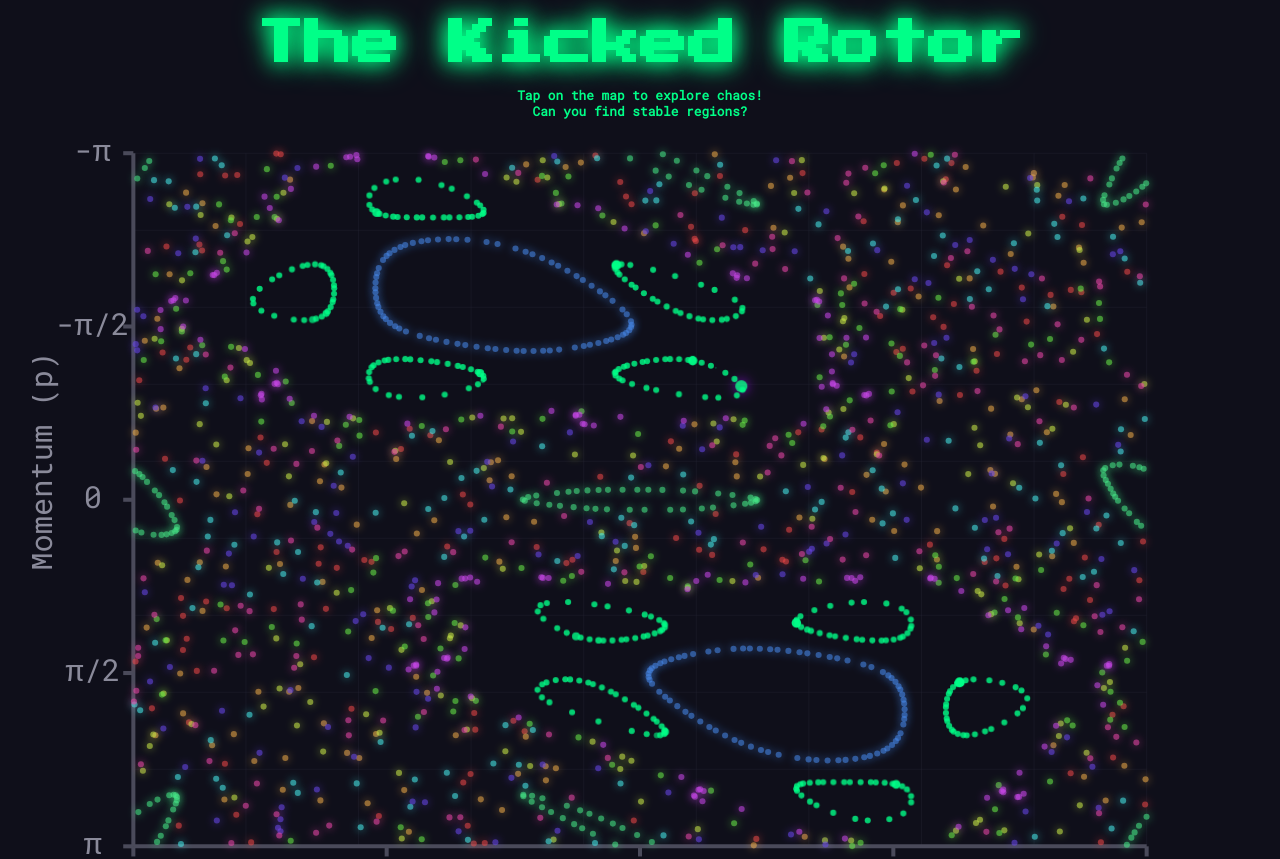
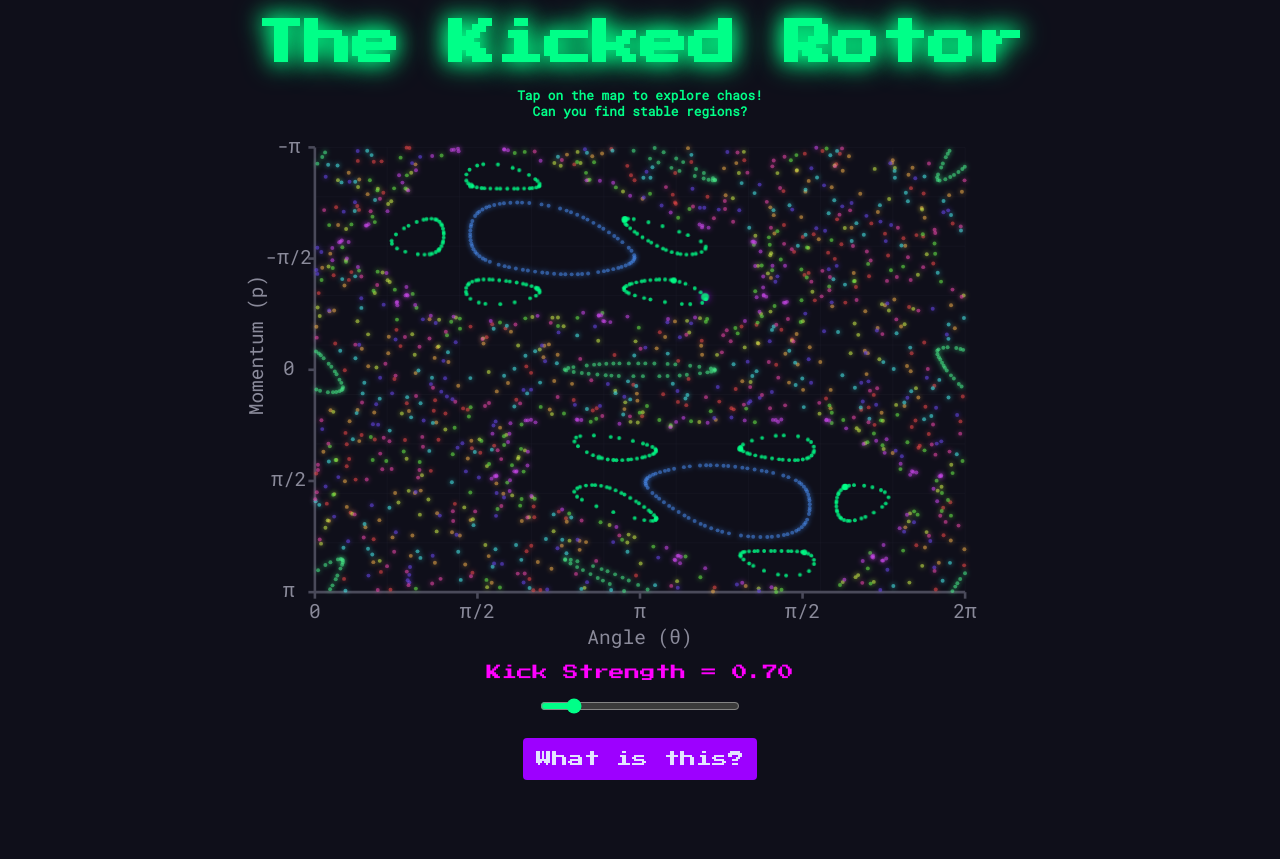
Before and after one commit to IlyaOrson/KickedRotor, a SvelteKit app: page / in a window 1280 px wide. Shown: the top 859 px of the page. After the commit the page ends 800 px from the top, so only its background shows below. Built offline with nearby package versions, Linux system fonts and the light colour scheme.

Commit message:
Constrain height and tweak button colors

```diff
--- a/src/routes/+page.svelte
+++ b/src/routes/+page.svelte
@@ -434,6 +434,7 @@
     width: 100%;
     display: flex;
     justify-content: center;
+    min-height: 0;
   }
 
   .controls {
@@ -454,7 +455,7 @@
 
   .k-value {
     font-family: "Press Start 2P", monospace;
-    color: #ca47eb;
+    color: #FF00FF;
     font-size: clamp(0.7rem, 1.2vw, 1rem);
     /* margin-top: 1rem; */
   }
@@ -473,7 +474,7 @@
   }
 
   .toggle-button {
-    background: #6847eb;
+    background: #9D00FF;
     color: #e4e4ff;
     border: none;
     padding: 0.5rem 1rem;
```
